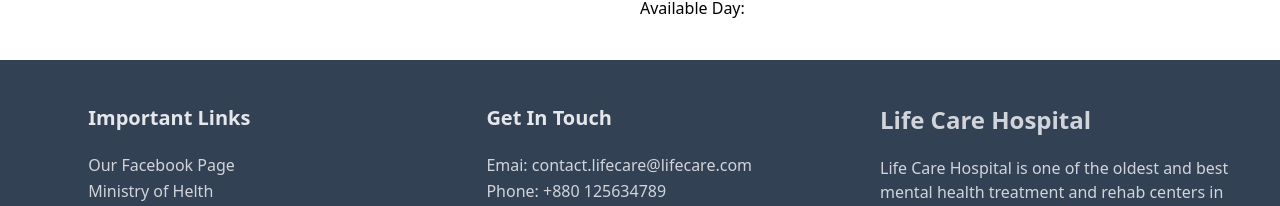
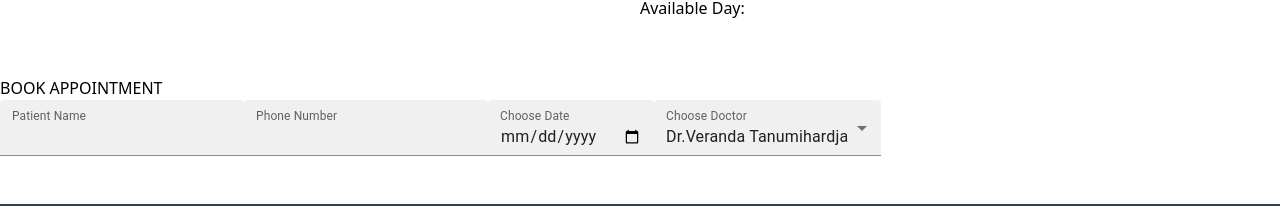
Before and after one commit to rakibshakib/hospital-management-app, a React (Create React App) app: page /details-service/1 in a window 1280 px wide. Shown: the part 250-456 px from the top of the page. Built offline with nearby package versions, Linux system fonts and the light colour scheme; no server answers; sample sign-in values are in the browser's storage.

Commit message:
added form

```diff
--- a/src/components/BookingForm/BookingForm.js
+++ b/src/components/BookingForm/BookingForm.js
@@ -1,7 +1,64 @@
+import TextField from '@mui/material/TextField';
 import React from 'react';
-
 const BookingForm = () => {
-    return <div>BookingForm</div>;
+    const handleAppoinment = (e) => {
+        e.preventDefault();
+    };
+    return (
+        <div>
+            <h2>BOOK APPOINTMENT</h2>
+            <form action="" onSubmit={handleAppoinment}>
+                <TextField
+                    id="outlined-basic"
+                    label="Patient Name"
+                    InputLabelProps={{
+                        shrink: true,
+                    }}
+                    variant="filled"
+                    type="text"
+                />
+                <TextField
+                    id="outlined-basic"
+                    label="Phone Number"
+                    InputLabelProps={{
+                        shrink: true,
+                    }}
+                    variant="filled"
+                    type="number"
+                />
+                <TextField
+                    id="outlined-basic"
+                    label="Choose Date"
+                    type="date"
+                    InputLabelProps={{
+                        shrink: true,
+                    }}
+                    variant="filled"
+                />
+                <TextField
+                    select
+                    id="outlined-basic"
+                    label="Choose Doctor"
+                    type="date"
+                    InputLabelProps={{
+                        shrink: true,
+                    }}
+                    variant="filled"
+                    SelectProps={{
+                        native: true,
+                    }}
+                    onChange={(e) => console.log(e.target.value)}
+                >
+                    <option value="Dr.Veranda Tanumihardja">
+                        Dr.Veranda Tanumihardja
+                    </option>
+                    <option value="Dr. Kathryn Wood">Dr. Kathryn Wood</option>
+                    <option value="Dr. John Allen">Dr. John Allen</option>
+                    <option value="Dr. Peter Parker">Dr. Peter Parker</option>
+                </TextField>
+            </form>
+        </div>
+    );
 };
 
 export default BookingForm;
--- a/src/components/Service/ServiceDetails.js
+++ b/src/components/Service/ServiceDetails.js
@@ -1,6 +1,7 @@
 import axios from 'axios';
 import React, { useEffect, useState } from 'react';
 import { useParams } from 'react-router-dom';
+import BookingForm from '../BookingForm/BookingForm';
 // import useHospitalData from '../../Hooks/useHospitalData';
 
 const ServiceDetails = () => {
@@ -58,6 +59,9 @@ const ServiceDetails = () => {
                     </div>
                 )}
             </div>
+            <div className="my-12">
+                <BookingForm />
+            </div>
         </div>
     );
 };
```
